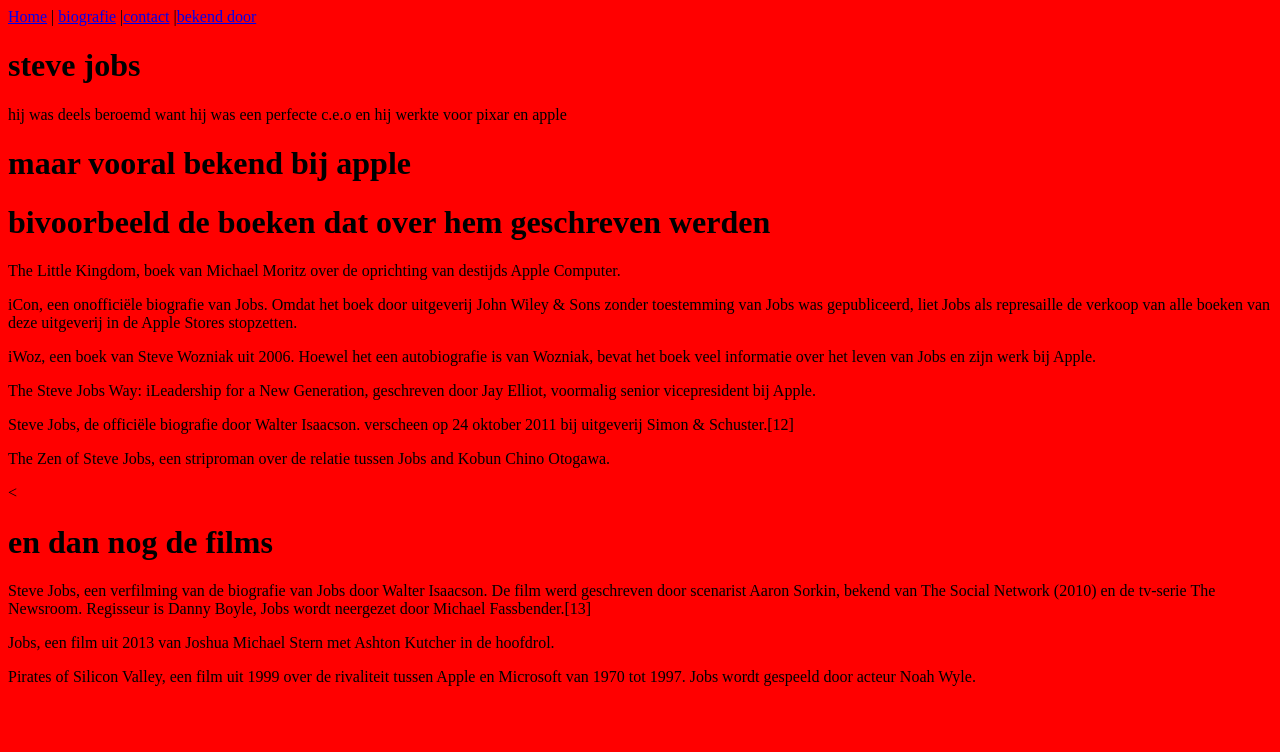
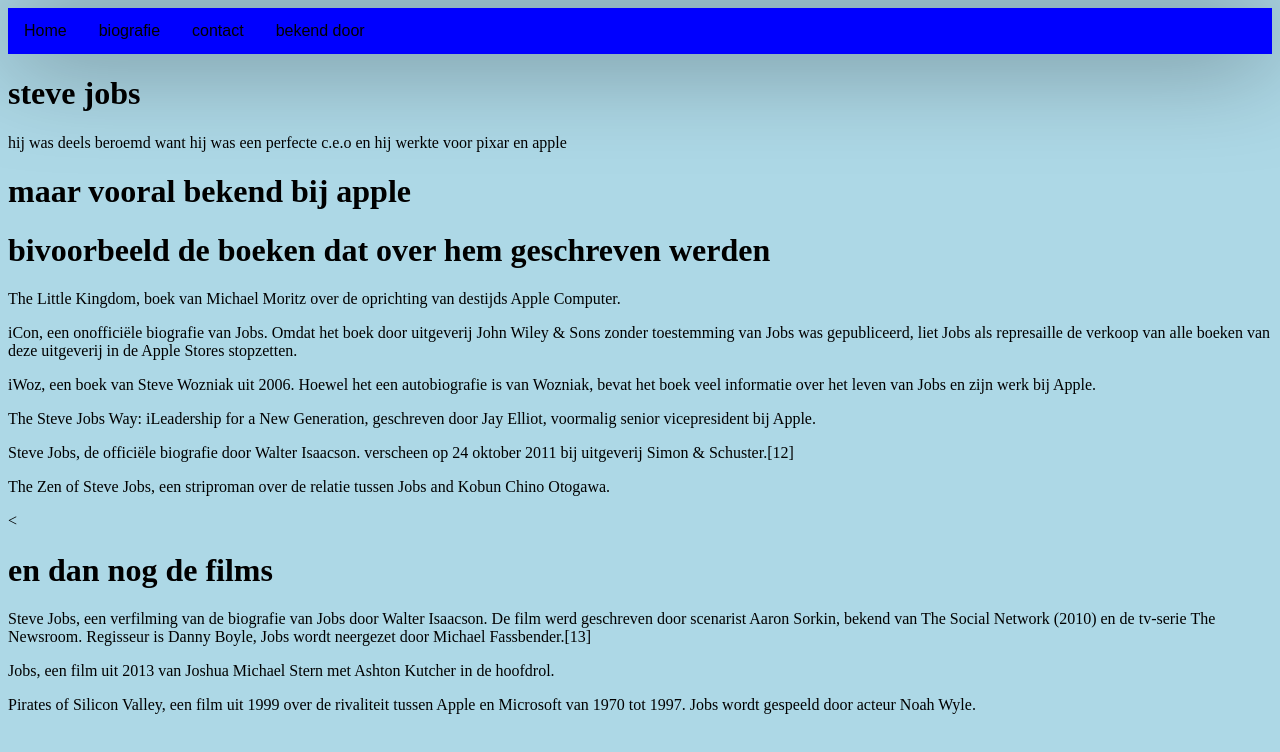
Before and after one commit to Pr0kid1/Pr0kid1.gihub.io, a plain HTML site: page bekend ddor.html in a window 1280 px wide. Drawn offline with Linux system fonts and the light colour scheme.

Commit message:
taakbalk
beter

```diff
--- /dev/null
+++ b/Style.css
@@ -0,0 +1,30 @@
+.navbar {
+  overflow:auto;
+  background-color: #0000FF;
+  font-family: 'Raleway', sans-serif;
+  box-shadow: 0px 0px 100px 0px rgba(0,0,0,0.5);
+}
+
+.navbar a {
+  float: left;
+  font-size: 16px;
+  color: black;
+  text-align: center;
+  padding: 14px 16px;
+  text-decoration: none;
+}
+
+body:before {
+content: "";
+display: block;
+width: 100%;
+height: 100%;
+position: fixed;
+left: 0;
+top: 0;
+z-index: -10;
+background-image: https://www.google.com/url?sa=i&url=https%3A%2F%2Fen.wikipedia.org%2Fwiki%2FSteve_Jobs&psig=AOvVaw1nOjoeeiwp2rr_26Q4Xvjg&ust=1581687540494000&source=images&cd=vfe&ved=0CAIQjRxqFwoTCJjUtrLTzucCFQAAAAAdAAAAABAD
+background-repeat: no-repeat;
+background-size: cover;
+background-position: left top;
+background-color: lightblue;
--- a/bekend ddor.html
+++ b/bekend ddor.html
@@ -1,16 +1,17 @@
 <!DOCTYPE html>
 <html lang="en" dir="ltr">
   <head>
-    <style>
-     body {
-       background-color: red ;
-     }
-   </style>
     <meta charset="utf-8">
+        <link rel="stylesheet" href="style.css" type="text/css">
     <title>steve jobs</title>
   </head>
   <body>
-    <a href="index.html"> Home</a> | <a href="biografie.html">biografie</a>  |<a href="contact.html">contact</a> |<a href="bekend ddor.html">bekend door</a>
+    <div class="navbar">
+      <a href="index.html"> Home</a>
+      <a href="biografie.html">biografie</a>
+      <a href="contact.html">contact</a>
+      <a href="bekend ddor.html">bekend door</a>
+    </div>
     <h1>steve jobs</h1>
   </h1>hij was deels beroemd want hij was een perfecte c.e.o en hij werkte voor pixar en apple</h1>
   <H1>maar vooral bekend bij apple</H1>
```
Also changed, not shown: biografie.html (+7 -7 lines), contact.html (+7 -6 lines), index.html (+7 -6 lines).
